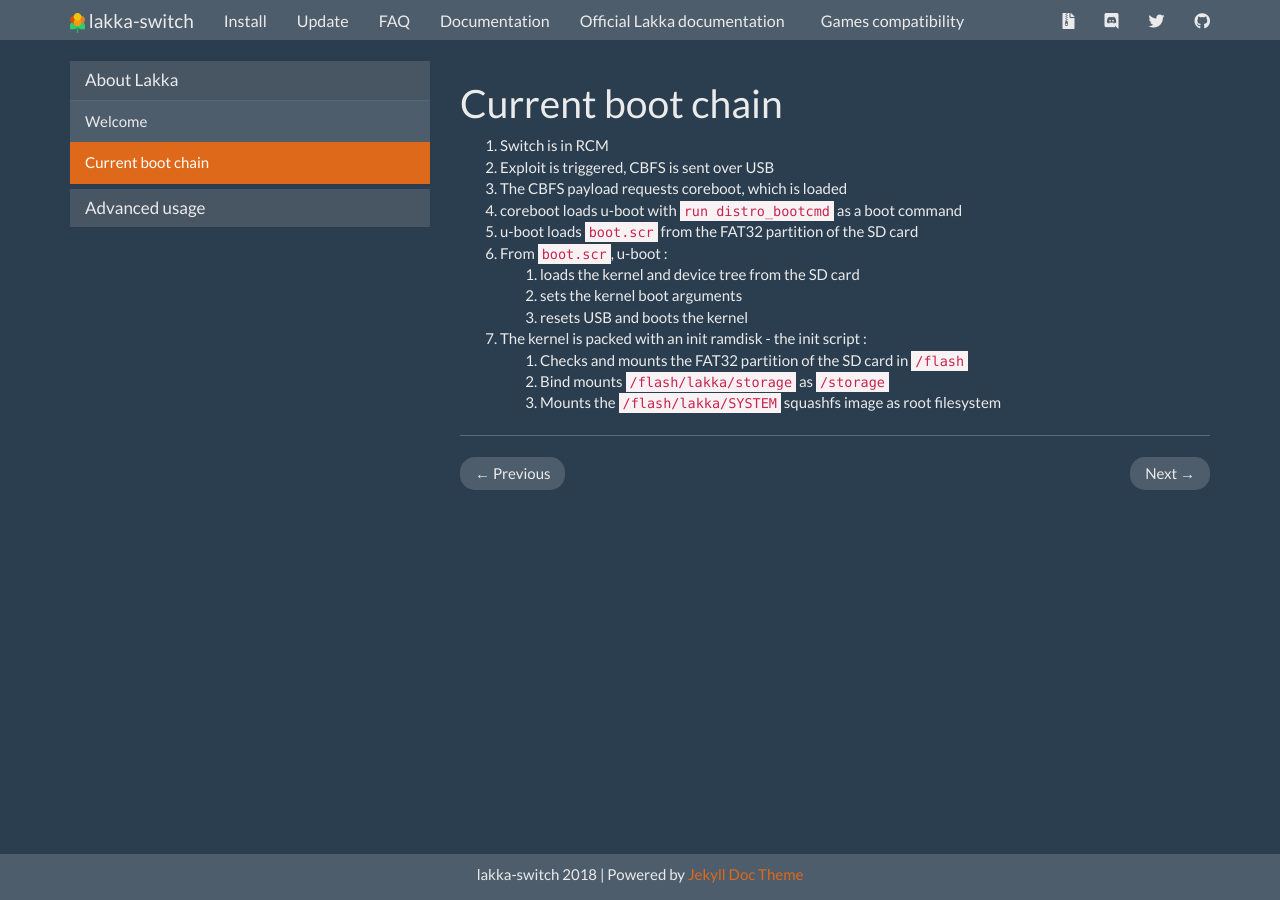
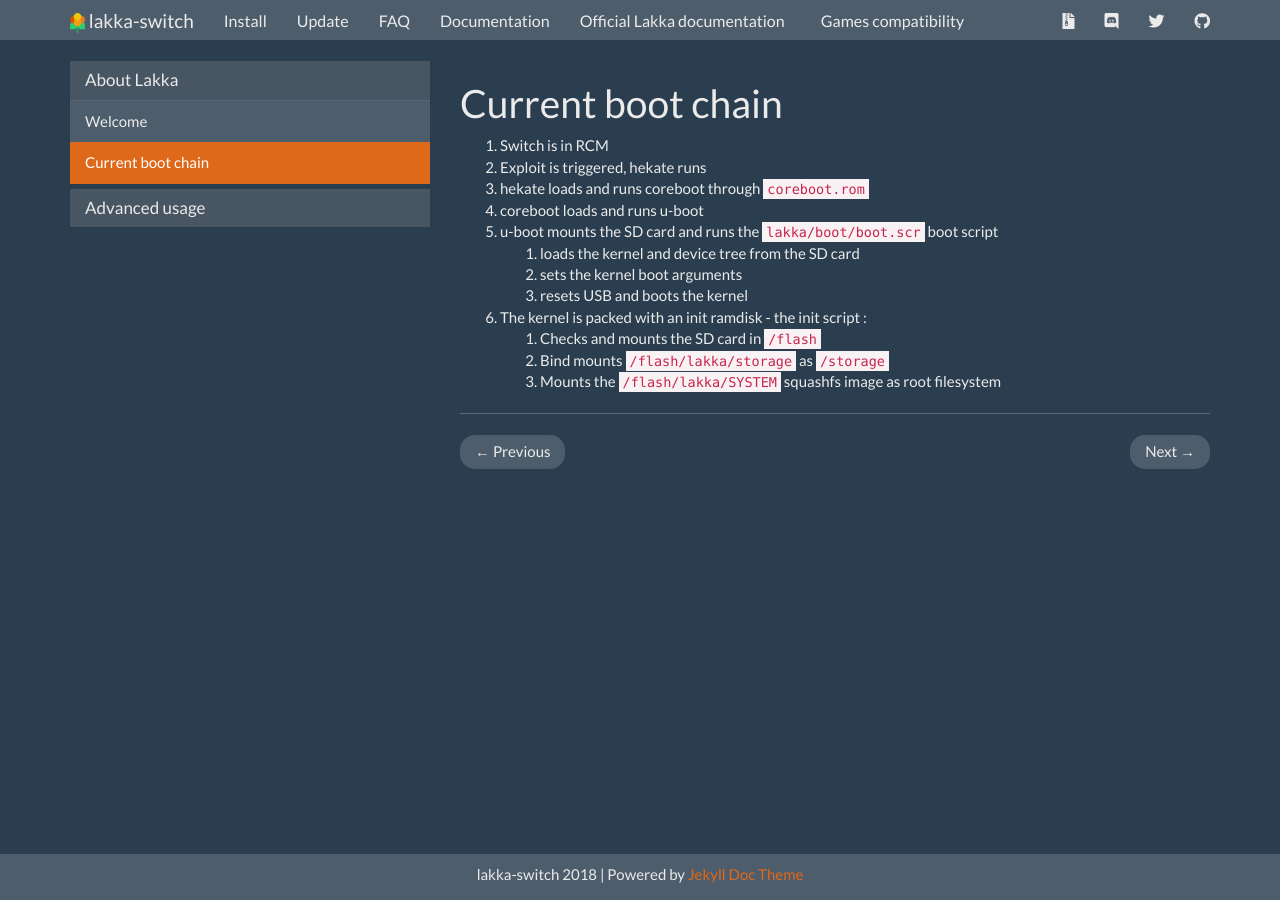
Before and after one commit to lakka-switch/documentation, a Jekyll site: the page built from _docs/bootchain.md, in a window 1280 px wide. Built offline with Jekyll 4.4.1, drawn with Linux system fonts in a browser that asks for light colours; nearby versions of some CDN libraries.

Commit message:
Update bootchain.md

```diff
--- a/_docs/bootchain.md
+++ b/_docs/bootchain.md
@@ -4,15 +4,14 @@
 ---
 
 0. Switch is in RCM
-1. Exploit is triggered, CBFS is sent over USB
-2. The CBFS payload requests coreboot, which is loaded
-3. coreboot loads u-boot with `run distro_bootcmd` as a boot command
-4. u-boot loads `boot.scr` from the FAT32 partition of the SD card
-5. From `boot.scr`, u-boot :
+1. Exploit is triggered, hekate runs
+2. hekate loads and runs coreboot through `coreboot.rom`
+3. coreboot loads and runs u-boot
+4. u-boot mounts the SD card and runs the `lakka/boot/boot.scr` boot script
     1. loads the kernel and device tree from the SD card
     2. sets the kernel boot arguments
     3. resets USB and boots the kernel
-6. The kernel is packed with an init ramdisk - the init script :
-    1. Checks and mounts the FAT32 partition of the SD card in `/flash`
+5. The kernel is packed with an init ramdisk - the init script :
+    1. Checks and mounts the SD card in `/flash`
     2. Bind mounts `/flash/lakka/storage` as `/storage`
     3. Mounts the `/flash/lakka/SYSTEM` squashfs image as root filesystem
```
